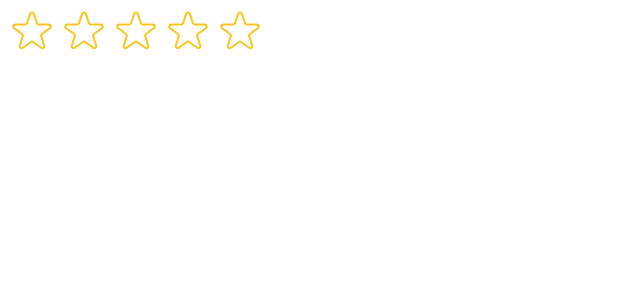
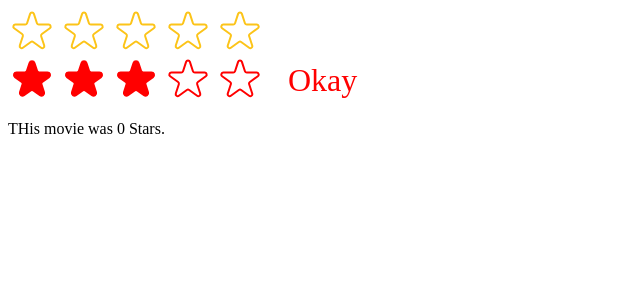
Before and after one commit to work-withPrajjwal/react-learning, a React (Create React App) app in the folder popcorn/: page / in a window 1280 px wide. Shown: the top 300 px of the page, without its empty margins (0-640 px from the left). Built offline with nearby package versions, Linux system fonts and the light colour scheme.

Commit message:
Added default rating and seted MOvie rating

```diff
--- a/popcorn/src/StarRating.jsx
+++ b/popcorn/src/StarRating.jsx
@@ -11,19 +11,27 @@ const starContainerStyle = {
   gap: "4px",
 };
 
-function StarRating({ maxRating = 5, color="#fcc419", size=48, messages=[]}) {
-  const [rating, setRating] = useState(0);
+function StarRating({
+  maxRating = 5,
+  color = "#fcc419",
+  size = 48,
+  messages = [],
+  onSetMovieRating,
+  defaultRating=0
+}) {
+  const [rating, setRating] = useState(defaultRating);
   const [tempRating, setTempRating] = useState(0);
 
   function handleRating(rating) {
     setRating(rating);
+    onSetMovieRating(rating);
   }
 
   const textStyle = {
     lineHeight: "1",
     margin: "0.5rem",
     color,
-    fontSize:`${size/1.5}px`
+    fontSize: `${size / 1.5}px`,
   };
 
   return (
@@ -31,20 +39,23 @@ function StarRating({ maxRating = 5, color="#fcc419", size=48, messages=[]}) {
       <div style={starContainerStyle}>
         {Array.from({ length: maxRating }, (_, i) => (
           <span>
-            <Star onRate={() => handleRating(i + 1)}
-            onHoverIn={()=>setTempRating(i+1)}
-              onHoverOut={()=>setTempRating()}
-
-            full={ tempRating? tempRating >= i+1: rating >= i + 1}
- color={color}
- size={size}
-
-              />
+            <Star
+              onRate={() => handleRating(i + 1)}
+              onHoverIn={() => setTempRating(i + 1)}
+              onHoverOut={() => setTempRating()}
+              full={tempRating ? tempRating >= i + 1 : rating >= i + 1}
+              color={color}
+              size={size}
+            />
           </span>
         ))}
       </div>
 
-      <p style={textStyle}>{messages.length===maxRating ? messages[tempRating? tempRating-1 : rating-1]: tempRating? tempRating : rating}</p>
+      <p style={textStyle}>
+        {messages.length === maxRating
+          ? messages[tempRating ? tempRating - 1 : rating - 1]
+          : tempRating || rating}
+      </p>
     </div>
   );
 }
--- a/popcorn/src/index.js
+++ b/popcorn/src/index.js
@@ -1,8 +1,24 @@
-import React from 'react';
+import React, { useState } from 'react';
 import ReactDOM from 'react-dom/client';
 // import './index.css';
 // import App from './App';
 import StarRating from './StarRating';
+
+
+function Test(){
+  const [movieRating, setMovieRating] = useState(0);
+
+  return (
+    <div>
+      <StarRating
+        color="red"
+        maxRating={5}
+        messages={["Bad", "Poor", "Okay", "Good", "Excellent"]} onSetMovieRating={setMovieRating} defaultRating={3}
+      />
+      <p>THis movie was {movieRating} Stars.</p>
+    </div>
+  );
+}
 
 const root = ReactDOM.createRoot(document.getElementById('root'));
 root.render(
@@ -12,5 +28,6 @@ root.render(
       maxRating={5}
       messages={["Bad", "Poor", "Okay", "Good", "Excellent"]}
     />
+    <Test/>
   </React.StrictMode>,
 );
```
